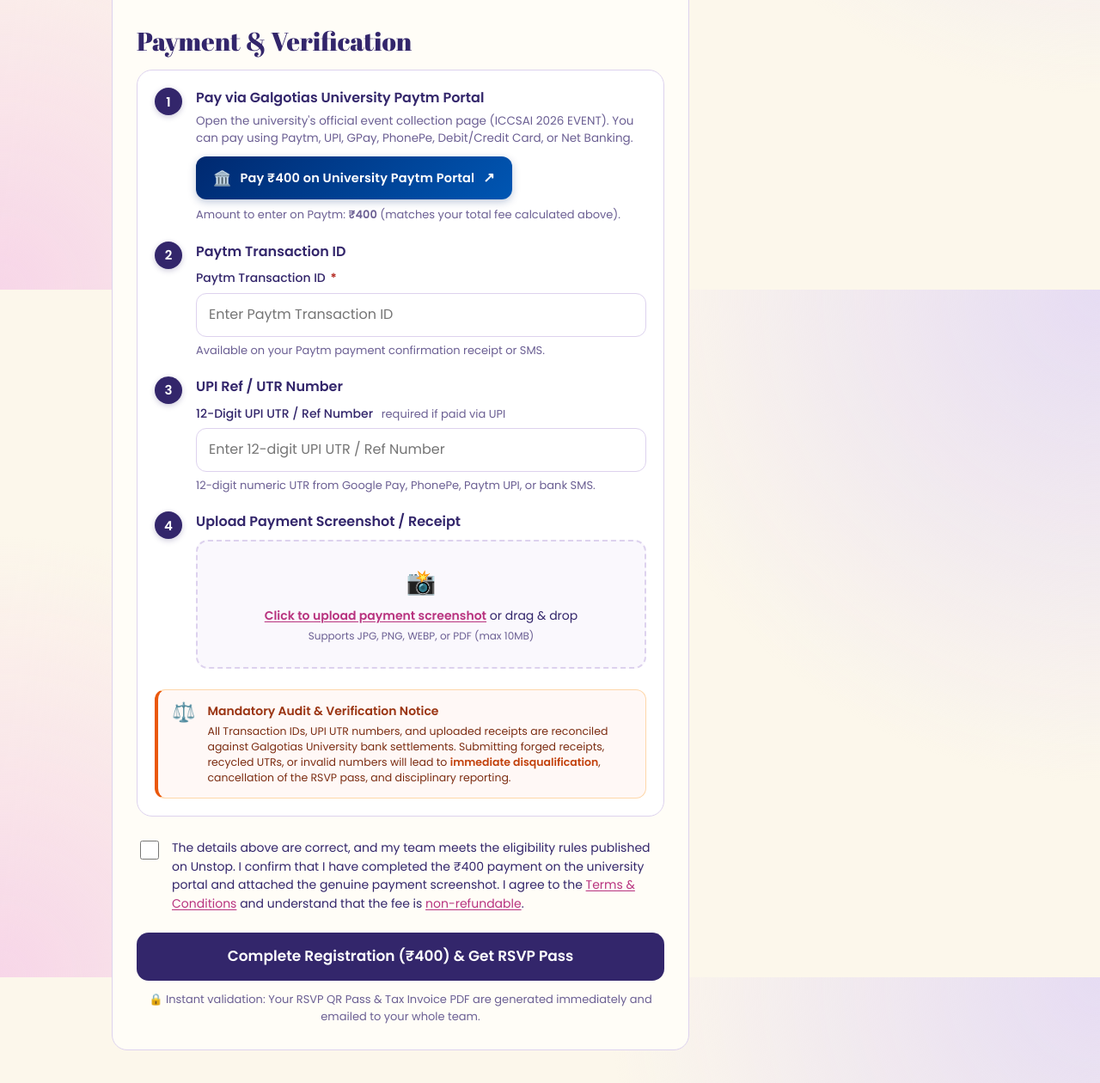
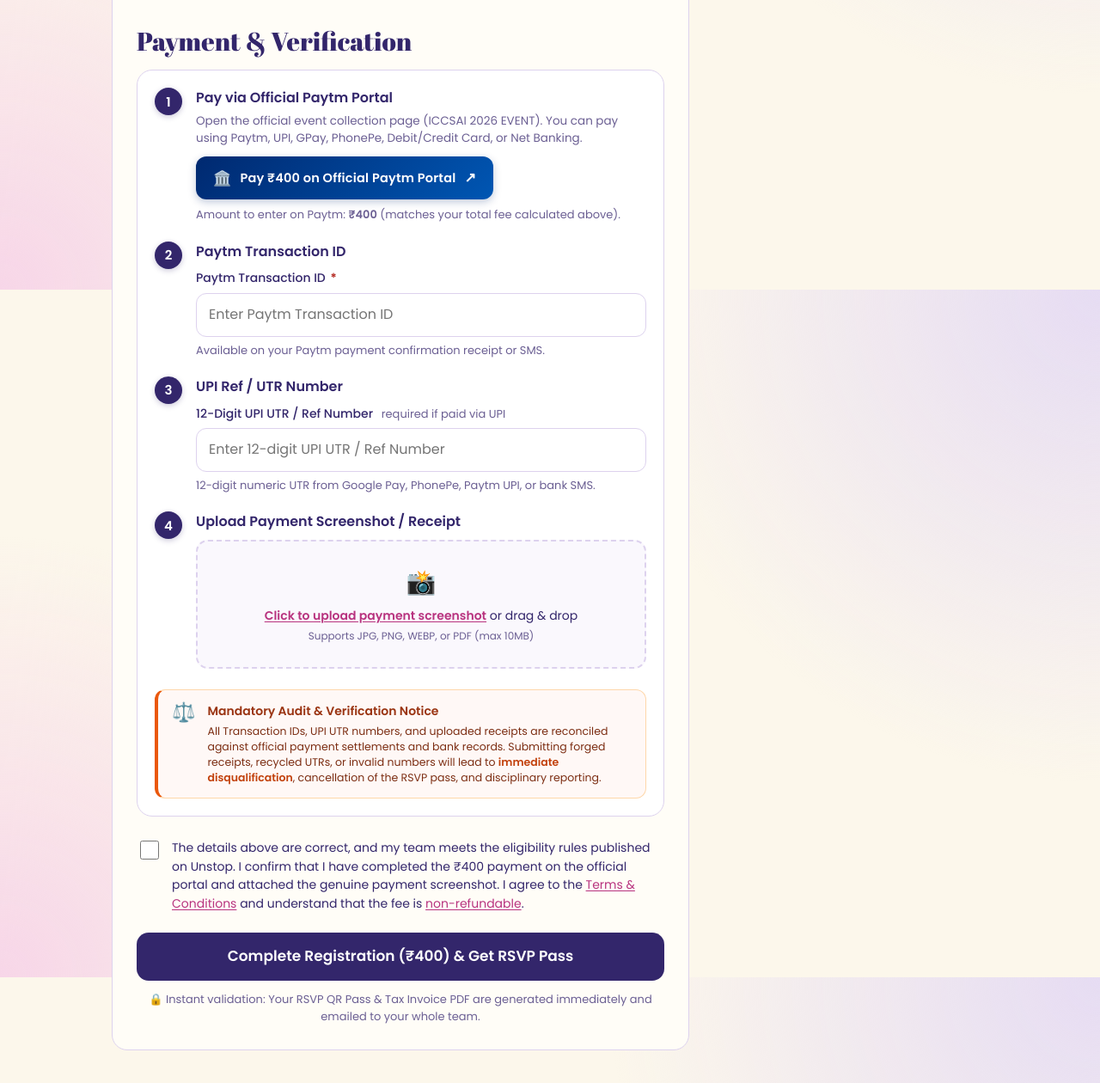
Before and after one commit to Tarunkush0620/HackEarth-Registration, a website: page public/index.html in a window 1280 px wide. Shown: the part 2863-4123 px from the top of the page at 86% size. Drawn offline with Linux system fonts and the light colour scheme; no server answers.

Commit message:
fix: replace Galgotias University references with official payment settlements in notice and steps

```diff
--- a/public/index.html
+++ b/public/index.html
@@ -163,11 +163,11 @@
       <div class="paytm-step">
         <div class="step-badge">1</div>
         <div class="step-body">
-          <div class="step-title">Pay via Galgotias University Paytm Portal</div>
-          <p class="step-desc">Open the university's official event collection page (ICCSAI 2026 EVENT). You can pay using Paytm, UPI, GPay, PhonePe, Debit/Credit Card, or Net Banking.</p>
+          <div class="step-title">Pay via Official Paytm Portal</div>
+          <p class="step-desc">Open the official event collection page (ICCSAI 2026 EVENT). You can pay using Paytm, UPI, GPay, PhonePe, Debit/Credit Card, or Net Banking.</p>
           <a href="https://paytm.me/PYTMPS/h2yh3dP" target="_blank" rel="noopener noreferrer" class="btn-paytm" id="btnPaytm">
             <span class="btn-paytm-icon">🏛️</span>
-            <span class="btn-paytm-label">Pay ₹<span class="fee-inline">400</span> on University Paytm Portal</span>
+            <span class="btn-paytm-label">Pay ₹<span class="fee-inline">400</span> on Official Paytm Portal</span>
             <span class="btn-paytm-arrow">↗</span>
           </a>
           <p class="hint" style="margin-top:8px;">Amount to enter on Paytm: <b>₹<span class="fee-inline">400</span></b> (matches your total fee calculated above).</p>
@@ -230,14 +230,14 @@
         <div class="warning-icon">⚖️</div>
         <div class="warning-content">
           <div class="warning-title">Mandatory Audit &amp; Verification Notice</div>
-          <p class="warning-desc">All Transaction IDs, UPI UTR numbers, and uploaded receipts are reconciled against Galgotias University bank settlements. Submitting forged receipts, recycled UTRs, or invalid numbers will lead to <b>immediate disqualification</b>, cancellation of the RSVP pass, and disciplinary reporting.</p>
+          <p class="warning-desc">All Transaction IDs, UPI UTR numbers, and uploaded receipts are reconciled against official payment settlements and bank records. Submitting forged receipts, recycled UTRs, or invalid numbers will lead to <b>immediate disqualification</b>, cancellation of the RSVP pass, and disciplinary reporting.</p>
         </div>
       </div>
     </div>
 
     <label class="consent">
       <input type="checkbox" id="consent">
-      <span>The details above are correct, and my team meets the eligibility rules published on Unstop. I confirm that I have completed the ₹<span class="fee-inline">400</span> payment on the university portal and attached the genuine payment screenshot. I agree to the <a href="/terms.html" data-policy="terms">Terms &amp; Conditions</a> and understand that the fee is <a href="/refunds.html" data-policy="refunds">non-refundable</a>.</span>
+      <span>The details above are correct, and my team meets the eligibility rules published on Unstop. I confirm that I have completed the ₹<span class="fee-inline">400</span> payment on the official portal and attached the genuine payment screenshot. I agree to the <a href="/terms.html" data-policy="terms">Terms &amp; Conditions</a> and understand that the fee is <a href="/refunds.html" data-policy="refunds">non-refundable</a>.</span>
     </label>
     <p class="err" data-err="consent" role="alert"></p>
 
```
